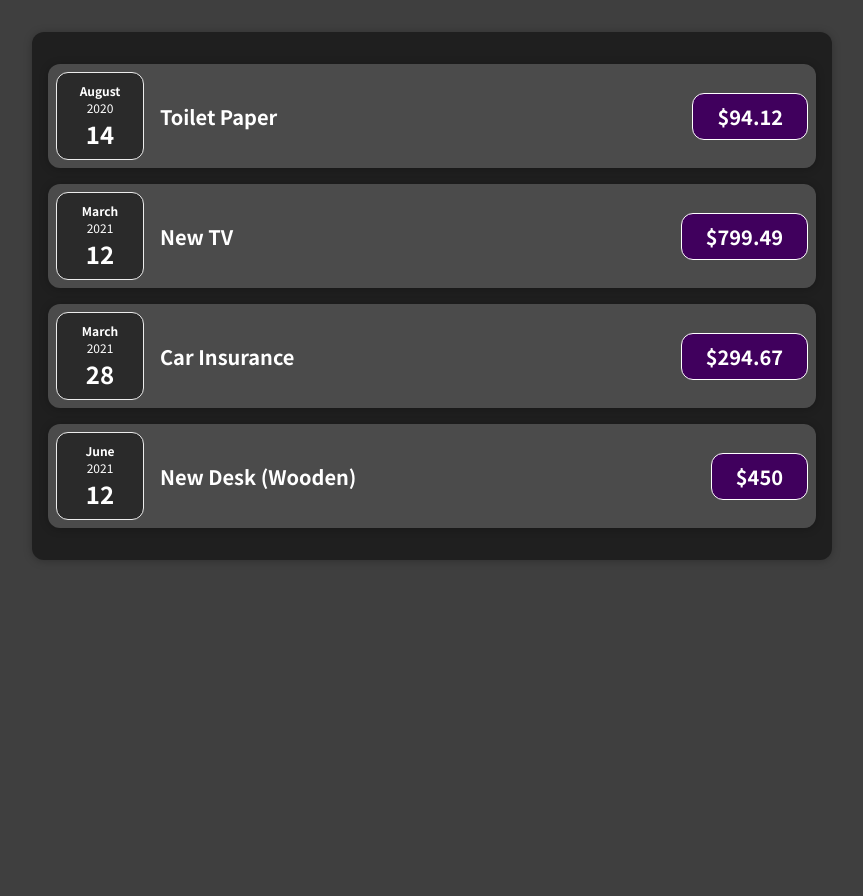
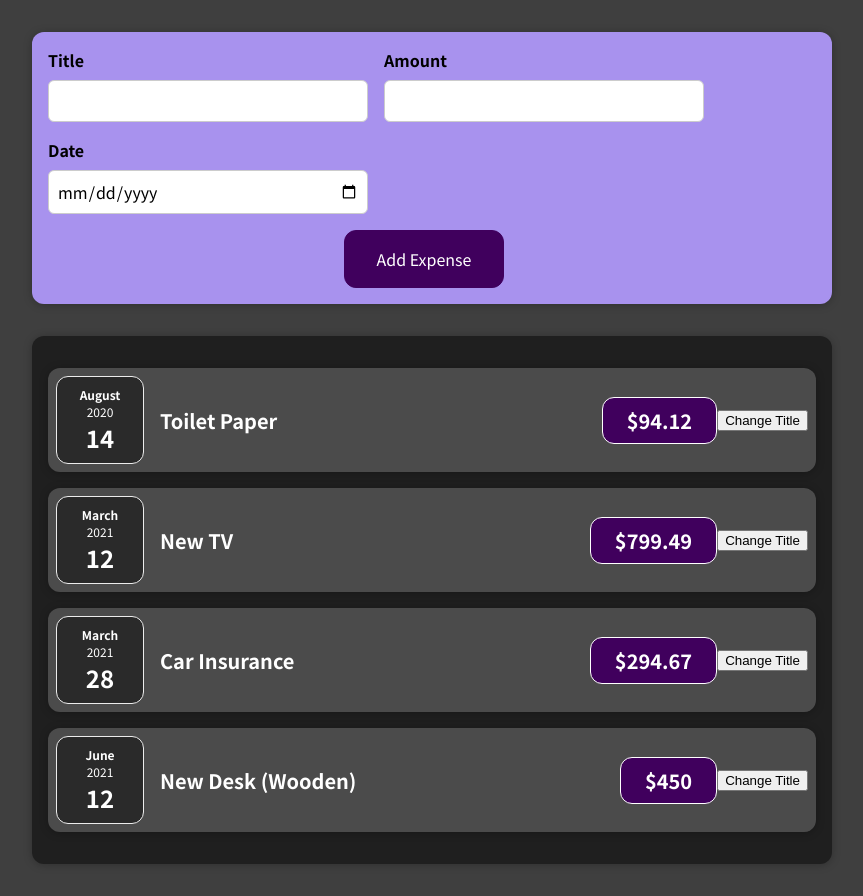
Before and after one commit to LouisAlemar/expense-tracker, a React (Create React App) app: page / in a window 1280 px wide. Shown: the whole page, without its empty margins (208-1071 px from the left). Before the commit the page ends 800 px from the top, so only its background shows below. Built offline with nearby package versions, Linux system fonts and the light colour scheme.

Commit message:
create new expense component and expense form component

```diff
--- a/src/App.js
+++ b/src/App.js
@@ -1,6 +1,7 @@
+import NewExpense from "./components/NewExpense";
 import Expenses from "./components/Expenses";
 
-function App() {
+const App = () => {
   const expenses = [
     {
       id: "e1",
@@ -25,9 +26,10 @@ function App() {
 
   return (
     <div>
+      <NewExpense />
       <Expenses items={expenses} />
     </div>
   );
-}
+};
 
 export default App;
--- a/src/components/Card/index.js
+++ b/src/components/Card/index.js
@@ -1,9 +1,9 @@
 import "./Card.scss";
 
-function Card(props) {
+const Card = (props) => {
   const classes = "card " + props.className;
 
   return <div className={classes}>{props.children}</div>;
-}
+};
 
 export default Card;
--- a/src/components/ExpenseDate/index.js
+++ b/src/components/ExpenseDate/index.js
@@ -1,6 +1,6 @@
 import "./ExpenseDate.scss";
 
-function ExpenseDate({ date }) {
+const ExpenseDate = ({ date }) => {
   const month = date.toLocaleString("en-US", { month: "long" });
   const day = date.toLocaleString("en-US", { day: "2-digit" });
   const year = date.getFullYear();
@@ -12,6 +12,6 @@ function ExpenseDate({ date }) {
       <div className="expense-date__day">{day}</div>
     </div>
   );
-}
+};
 
 export default ExpenseDate;
--- /dev/null
+++ b/src/components/ExpenseForm/ExpenseForm.scss
@@ -0,0 +1,26 @@
+.new-expense__controls {
+  display: flex;
+  flex-wrap: wrap;
+  gap: 1rem;
+  margin-bottom: 1rem;
+  text-align: left;
+
+  label {
+    font-weight: bold;
+    margin-bottom: 0.5rem;
+    display: block;
+  }
+
+  input {
+    font: inherit;
+    padding: 0.5rem;
+    border-radius: 6px;
+    border: 1px solid #ccc;
+    width: 20rem;
+    max-width: 100%;
+  }
+
+  &__actions {
+    text-align: right;
+  }
+}
--- /dev/null
+++ b/src/components/ExpenseForm/index.js
@@ -0,0 +1,27 @@
+import "./ExpenseForm.scss";
+
+const ExpenseForm = () => {
+  return (
+    <form>
+      <div className="new-expense__controls">
+        <div className="new-expense__control">
+          <label>Title</label>
+          <input type="text" />
+        </div>
+        <div className="new-expense__control">
+          <label>Amount</label>
+          <input type="number" min="0.01" step="0.01" />
+        </div>
+        <div className="new-expense__control">
+          <label>Date</label>
+          <input type="date" min="2019-01-01" max="2023-12-31" />
+        </div>
+      </div>
+      <div className="new-expense__actions">
+        <button type="submit">Add Expense</button>
+      </div>
+    </form>
+  );
+};
+
+export default ExpenseForm;
--- a/src/components/ExpenseItem/index.js
+++ b/src/components/ExpenseItem/index.js
@@ -1,18 +1,27 @@
+import { useState } from "react";
+
 import ExpenseDate from "../ExpenseDate";
 import Card from "../Card";
 
 import "./ExpenseItem.scss";
 
-function ExpenseItem({ item }) {
+const ExpenseItem = ({ item }) => {
+  const [title, setTitle] = useState(item.title);
+
+  const clickHandler = () => {
+    setTitle("Updated!");
+  };
+
   return (
     <Card className="expense-item">
       <ExpenseDate date={item.date} />
       <div className="expense-item__description">
-        <h2>{item.title}</h2>
+        <h2>{title}</h2>
         <div className="expense-item__price">${item.amount}</div>
       </div>
+      <button onClick={clickHandler}>Change Title</button>
     </Card>
   );
-}
+};
 
 export default ExpenseItem;
--- a/src/components/Expenses/index.js
+++ b/src/components/Expenses/index.js
@@ -3,7 +3,7 @@ import Card from "../Card";
 
 import "./Expenses.scss";
 
-function Expenses({ items }) {
+const Expenses = ({ items }) => {
   return (
     <Card className="expenses">
       {items.map((item) => {
@@ -11,6 +11,6 @@ function Expenses({ items }) {
       })}
     </Card>
   );
-}
+};
 
 export default Expenses;
--- /dev/null
+++ b/src/components/NewExpense/NewExpense.scss
@@ -0,0 +1,38 @@
+.new-expense {
+  background-color: #a892ee;
+  padding: 1rem;
+  margin: 2rem auto;
+  width: 50rem;
+  max-width: 95%;
+  border-radius: 12px;
+  text-align: center;
+  box-shadow: 0 1px 8px rgba(0, 0, 0, 0.25);
+
+  button {
+    font: inherit;
+    cursor: pointer;
+    padding: 1rem 2rem;
+    border: 1px solid #40005d;
+    background-color: #40005d;
+    color: white;
+    border-radius: 12px;
+    margin-right: 1rem;
+
+    &:hover,
+    &:active {
+      background-color: #510674;
+      border-color: #510674;
+    }
+
+    &.alternative {
+      color: #220131;
+      border-color: transparent;
+      background-color: transparent;
+
+      &:hover,
+      &:active {
+        background-color: #ddb3f8;
+      }
+    }
+  }
+}
--- /dev/null
+++ b/src/components/NewExpense/index.js
@@ -0,0 +1,13 @@
+import ExpenseForm from "../ExpenseForm";
+
+import "./NewExpense.scss";
+
+const NewExpense = () => {
+  return (
+    <div className="new-expense">
+      <ExpenseForm />
+    </div>
+  );
+};
+
+export default NewExpense;
```
